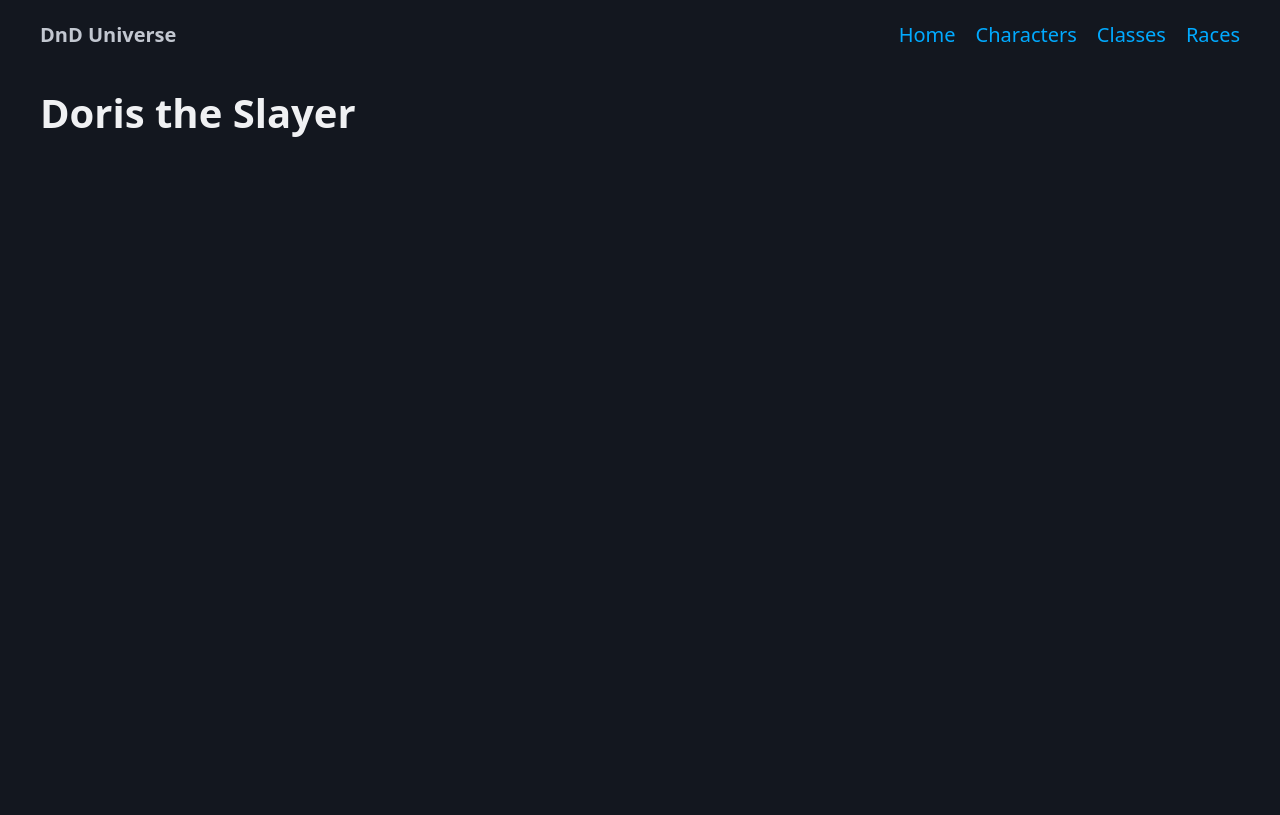
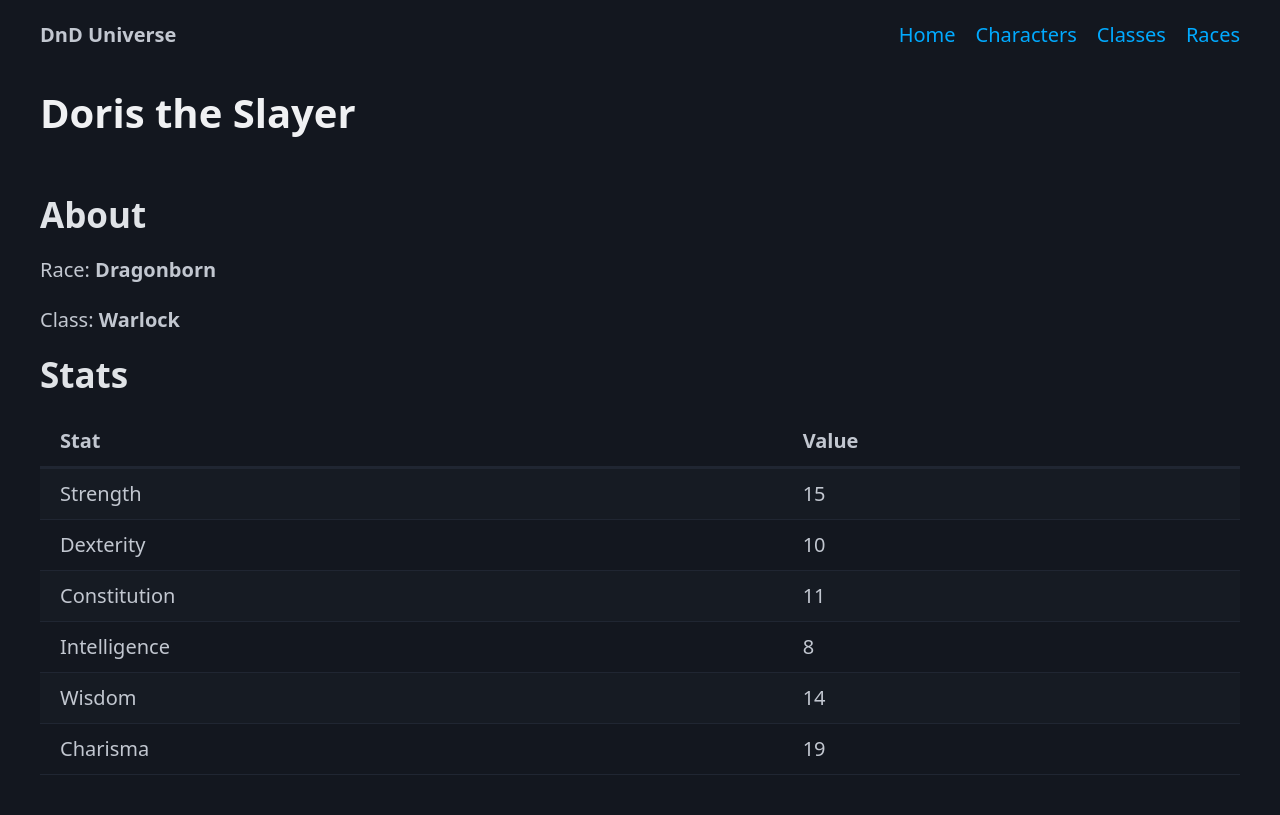
Before and after one commit to jakecoombs/django-dnd, a Django app: page /character/1/ in a window 1280 px wide. Before the commit the page ends 137 px from the top, so only its background shows below. Run offline with Django 5.2, Linux system fonts and the light colour scheme; data comes from the database, SQL or seed files in the repository; some libraries are stand-ins or nearby versions.

Commit message:
List character details

```diff
--- a/character/templates/character/character.html
+++ b/character/templates/character/character.html
@@ -9,4 +9,48 @@
         <h1>{{ character.name }}</h1>
     </hgroup>
 </header>
+<main class="container">
+    <section>
+        <h2>About</h2>
+        <p>Race: <b>{{ character.race }}</b></p>
+        <p>Class: <b>{{ character.character_class }}</b></p>
+    </section>
+    <section>
+        <h2>Stats</h2>
+        <table class="striped">
+            <thead>
+                <tr>
+                    <th scope="col">Stat</th>
+                    <th scope="col">Value</th>
+                </tr>
+            </thead>
+            <tbody>
+                <tr>
+                    <th scope="row">Strength</th>
+                    <td>{{ character.strength }}</td>
+                </tr>
+                <tr>
+                    <th scope="row">Dexterity</th>
+                    <td>{{ character.dexterity }}</td>
+                </tr>
+                <tr>
+                    <th scope="row">Constitution</th>
+                    <td>{{ character.constitution }}</td>
+                </tr>
+                <tr>
+                    <th scope="row">Intelligence</th>
+                    <td>{{ character.intelligence }}</td>
+                </tr>
+                <tr>
+                    <th scope="row">Wisdom</th>
+                    <td>{{ character.wisdom }}</td>
+                </tr>
+                <tr>
+                    <th scope="row">Charisma</th>
+                    <td>{{ character.charisma }}</td>
+                </tr>
+            </tbody>
+        </table>
+    </section>
+</main>
 {% endblock content %}
```
